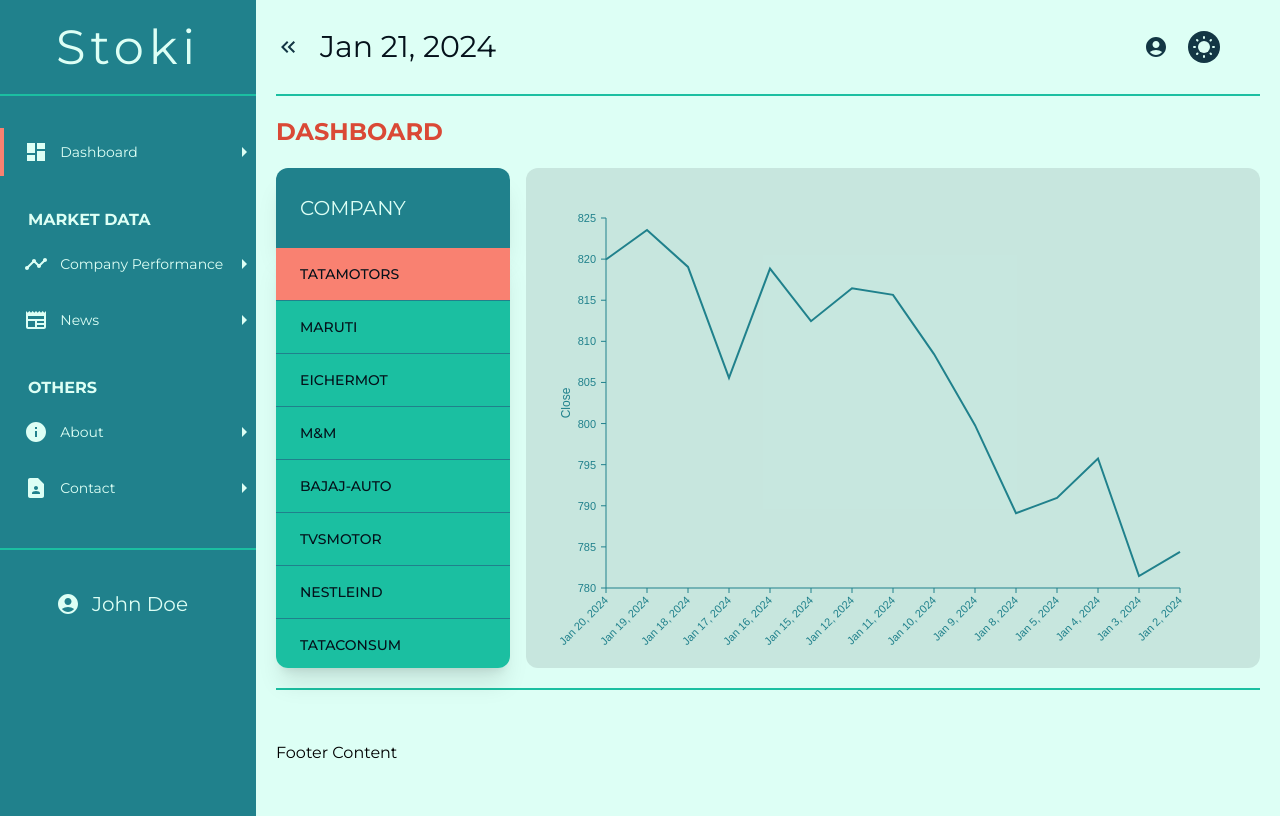
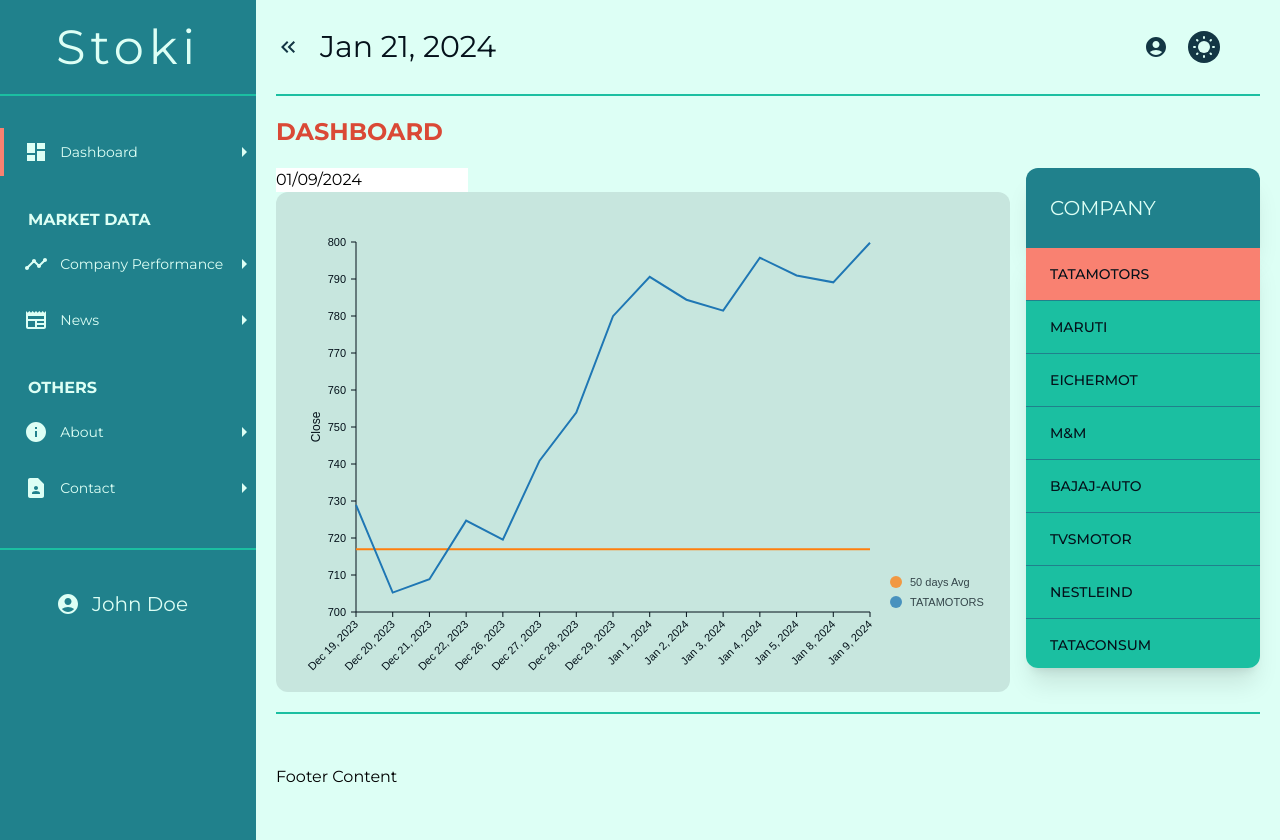
Before and after one commit to Ankit-AP-Paul/stock-prediction-website, a Next.js app: page /dashboard in a window 1280 px wide. Before the commit the page ends 816 px from the top, so only its background shows below. Built offline with nearby package versions, Linux system fonts and the light colour scheme.

Commit message:
Added datepicker and 50days average

```diff
--- a/package.json
+++ b/package.json
@@ -21,6 +21,7 @@
     "papaparse": "^5.4.1",
     "react": "^18",
     "react-d3-library": "^1.1.8",
+    "react-datepicker": "^6.2.0",
     "react-dom": "^18",
     "resize-observer-polyfill": "^1.5.1"
   },
--- a/src/components/GraphDemo.jsx
+++ b/src/components/GraphDemo.jsx
@@ -7,38 +7,49 @@
   ssr: false,
 });
 
-const GraphDemo = ({ classes, tickerName, mode }) => {
+const GraphDemo = ({ classes, tickerName, mode, startDate }) => {
+  const date = new Date(startDate);
+  const year = date.getFullYear();
+  const month = String(date.getMonth() + 1).padStart(2, "0");
+  const day = String(date.getDate()).padStart(2, "0");
+  const formattedDate = `${year}-${month}-${day}`;
+
   const [data, setData] = useState([]);
-  const [datalen, setDatalen] = useState(0);
-  // console.log(datalen);
+  const [avg50, setAvg50] = useState(0);
   const [startIdx, setStartIdx] = useState(0);
-  const [endIdx, setEndIdx] = useState(15);
-  const [isDragging, setIsDragging] = useState(false);
-  const [prevScreenX, setPrevScreenX] = useState(null);
-  const [isMovingRight, setIsMovingRight] = useState(false);
+  const [endIdx, setEndIdx] = useState(0);
+  // const [isDragging, setIsDragging] = useState(false);
+  // const [prevScreenX, setPrevScreenX] = useState(null);
+  // const [isMovingRight, setIsMovingRight] = useState(false);
+
+  // Formatting date
 
   useEffect(() => {
     const fetchData = async () => {
       try {
         const response = await fetch("./data/" + tickerName + ".NS.csv");
         var csvData = await response.text();
+        const rows = csvData.split("\n");
 
-        const rows = csvData.split("\n");
-        setDatalen(rows.length - 1);
-        const header = rows[0];
-        const reversedRows = [header, ...rows.slice(1).reverse()];
-        var date_close = [];
-        reversedRows.map((row) => {
-          const cols = row.split(",");
-          if (cols[0] && cols[4]) {
-            // console.log(cols[0] + "," + cols[4]);
-            date_close.push(cols[0] + "," + cols[4]);
+        for (let i = 0; i < rows.length; i++) {
+          const row = rows[i].trim().split(",");
+          const date = row[0];
+          if (date === formattedDate) {
+            setEndIdx(i);
+            break;
           }
-        });
+        }
+        let closeSum = 0;
+        for (let i = endIdx; i >= endIdx - 50; i--) {
+          const row = rows[i].trim().split(",");
+          const close = parseInt(row[4]);
+          closeSum = closeSum + close;
+        }
+        setAvg50(closeSum / 50);
+        console.log(avg50);
 
-        // Join the reversed rows back into CSV data
-        csvData = date_close.join("\n");
-
+        if (endIdx - 15 >= 0) setStartIdx(endIdx - 15);
+        else setStartIdx(0);
         Papa.parse(csvData, {
           header: true,
           dynamicTyping: true,
@@ -50,14 +61,25 @@
                   y: Close,
                 }
             );
-            // console.log(dataArray);
+            const avg50array = result.data.slice(startIdx, endIdx).map(
+              ({ Date, Close }) =>
+                Close && {
+                  x: parseDate(Date),
+                  y: avg50,
+                }
+            );
             const data2 = [
               {
                 id: tickerName,
+                color: mode === "dark" ? "#DDFFF5" : "#04111A",
                 data: dataArray,
               },
+              {
+                id: "50 days Avg",
+                color: mode === "dark" ? "#DDFFF5" : "#04111A",
+                data: avg50array,
+              },
             ];
-
             setData(data2);
           },
           error: function (error) {
@@ -69,14 +91,14 @@
       }
     };
 
+    console.log(data);
     fetchData();
-  }, [startIdx, endIdx, tickerName]);
+  }, [startIdx, endIdx, tickerName, formattedDate, avg50]);
 
   const parseDate = (dateString) => {
     const options = { day: "numeric", month: "short", year: "numeric" };
 
     if (dateString) {
-      console.log(dateString);
       const ds = new Date(dateString);
       const formatted_date = ds.toLocaleDateString("en-US", {
         month: "short",
@@ -85,57 +107,59 @@
       });
       return formatted_date;
     }
-    // Return null or handle the case when dateString is null
+
     return null;
   };
 
-  const handleWheel = (e) => {
-    // Increase or decrease the number of rows based on scroll direction
-    const delta = e.deltaY;
-    const step = delta > 0 ? 1 : -1;
-    // console.log(startIdx);
-    if (startIdx == 0) {
-      if (step == -1 && endIdx <= 20 && endIdx >= 6) setEndIdx(endIdx - 1);
-      if (step == 1 && endIdx < 20 && endIdx >= 5) setEndIdx(endIdx + 1);
-    }
-    if (startIdx > 0) {
-      if (step == -1 && endIdx - startIdx >= 6) {
-        setEndIdx(endIdx - 1);
-        setStartIdx(startIdx + 1);
-      }
-      if (step == 1 && endIdx - startIdx <= 20) {
-        setEndIdx(endIdx + 1);
-        setStartIdx(startIdx - 1);
-      }
-      // step == 1 && setEndIdx(endIdx + 1) && setStartIdx(startIdx + 1);
-    }
+  // const handleWheel = (e) => {
+  //   // Increase or decrease the number of rows based on scroll direction
+  //   const delta = e.deltaY;
+  //   const step = delta > 0 ? 1 : -1;
+  //   // console.log(startIdx);
+  //   if (startIdx == 0) {
+  //     if (step == -1 && endIdx <= 20 && endIdx >= 6) setEndIdx(endIdx - 1);
+  //     if (step == 1 && endIdx < 20 && endIdx >= 5) setEndIdx(endIdx + 1);
+  //   }
+  //   if (startIdx > 0) {
+  //     if (step == -1 && endIdx - startIdx >= 6) {
+  //       setEndIdx(endIdx - 1);
+  //       setStartIdx(startIdx + 1);
+  //     }
+  //     if (step == 1 && endIdx - startIdx <= 20) {
+  //       setEndIdx(endIdx + 1);
+  //       setStartIdx(startIdx - 1);
+  //     }
+  //     // step == 1 && setEndIdx(endIdx + 1) && setStartIdx(startIdx + 1);
+  //   }
+  //   if (endIdx == datalen - 1) {
+  //     if (step == -1 && endIdx - startIdx <= 15) setEndIdx(startIdx + 1);
+  //     if (step == 1 && endIdx - startIdx >= 5) setEndIdx(startIdx - 1);
+  //   }
 
-    // startIdx + step >= 0 && setStartIdx(startIdx + step);
-    // endIdx + step >= 5 && setEndIdx(endIdx + step);
-  };
+  //   // startIdx + step >= 0 && setStartIdx(startIdx + step);
+  //   // endIdx + step >= 5 && setEndIdx(endIdx + step);
+  // };
 
-  const handleMouseDown = (e) => {
-    setIsDragging(true);
-    setPrevScreenX(e.screenX);
-  };
+  // const handleMouseDown = (e) => {
+  //   // setIsDragging(true);
+  //   setPrevScreenX(e.screenX);
+  // };
 
-  const handleMouseMove = (e) => {
-    if (isDragging) {
-      const delta = e.screenX - prevScreenX;
-      setPrevScreenX(e.screenX);
-      delta >= 0 ? setIsMovingRight(true) : setIsMovingRight(false);
-      // console.log(startIdx, endIdx);
-      console.log(datalen);
-
-      if (!isMovingRight) {
-        startIdx + 1 <= datalen - 20 && setStartIdx(startIdx + 1);
-        endIdx + 1 <= datalen - 1 && setEndIdx(endIdx + 1);
-      } else {
-        startIdx - 1 >= 0 && setStartIdx(startIdx - 1);
-        endIdx - 1 >= 20 && setEndIdx(endIdx - 1);
-      }
-    }
-  };
+  // const handleMouseMove = (e) => {
+  //   if (isDragging) {
+  //     const delta = e.screenX - prevScreenX;
+  //     setPrevScreenX(e.screenX);
+  //     delta >= 0 ? setIsMovingRight(true) : setIsMovingRight(false);
+  //     // console.log(isMovingRight);
+  //     if (!isMovingRight) {
+  //       startIdx + 1 <= datalen - 20 && setStartIdx(startIdx + 1);
+  //       endIdx + 1 <= datalen - 1 && setEndIdx(endIdx + 1);
+  //     } else {
+  //       startIdx - 1 >= 0 && setStartIdx(startIdx - 1);
+  //       endIdx - 1 >= 20 && setEndIdx(endIdx - 1);
+  //     }
+  //   }
+  // };
 
   const handleMouseOut = () => {
     setIsDragging(false);
@@ -145,19 +169,20 @@
     setIsDragging(false);
     setPrevScreenX(null);
   };
+
   return (
     <div
-      onWheel={handleWheel}
-      onMouseDown={handleMouseDown}
-      onMouseMove={handleMouseMove}
-      onMouseUp={handleMouseUp}
-      onMouseOut={handleMouseOut}
-      className={`bg-dark bg-opacity-10 rounded-xl cursor-default  ${classes}`}
+      // onWheel={handleWheel}
+      // onMouseDown={handleMouseDown}
+      // onMouseMove={handleMouseMove}
+      // onMouseUp={handleMouseUp}
+      // onMouseOut={handleMouseOut}
+      className={`bg-dark bg-opacity-10 pr-5 rounded-xl cursor-default  ${classes}`}
       style={{ overflow: "hidden", userSelect: "none" }}
     >
       <OverviewChart
         data={data}
-        themeCol={mode === "light" ? "#20818C" : "#DDFFF5"}
+        themeCol={mode === "dark" ? "#DDFFF5" : "#04111A"}
       />
     </div>
   );
--- a/src/components/OverviewChart.jsx
+++ b/src/components/OverviewChart.jsx
@@ -4,7 +4,11 @@
 const OverviewChart = ({ data, themeCol }) => {
   // eslint-disable-line react-hooks/exhaustive-deps
   if (!data) return <div>Data not present</div>;
-  else
+  else {
+    console.log(data);
+    // const maxY = Math.max(
+    //   ...data.flatMap((dataset) => dataset.data.map((point) => point.y))
+    // );
     return (
       <ResponsiveLine
         data={data}
@@ -41,14 +45,16 @@
             },
           },
         }}
-        colors={() => themeCol}
-        margin={{ top: 50, right: 80, bottom: 80, left: 80 }}
-        xScale={{ type: "point" }}
+        // colors={() => themeCol}
+
+        colors={{ scheme: "category10" }}
+        margin={{ top: 50, right: 120, bottom: 80, left: 80 }}
+        xScale={{ type: "point", min: "auto", max: "auto" }}
         yScale={{
           type: "linear",
           min: "auto",
           max: "auto",
-          stacked: true,
+          stacked: false,
           reverse: false,
         }}
         yFormat=" >-.2f"
@@ -81,37 +87,35 @@
         pointLabelYOffset={-12}
         useMesh={true}
         // animate={false}
-        legends={
-          undefined
-          //   [
-          //   {
-          //     anchor: "bottom-right",
-          //     direction: "column",
-          //     justify: false,
-          //     translateX: 100,
-          //     translateY: 0,
-          //     itemsSpacing: 0,
-          //     itemDirection: "left-to-right",
-          //     itemWidth: 80,
-          //     itemHeight: 20,
-          //     itemOpacity: 0.75,
-          //     symbolSize: 12,
-          //     symbolShape: "circle",
-          //     symbolBorderColor: "rgba(0, 0, 0, .5)",
-          //     effects: [
-          //       {
-          //         on: "hover",
-          //         style: {
-          //           itemBackground: "rgba(0, 0, 0, .03)",
-          //           itemOpacity: 1,
-          //         },
-          //       },
-          //     ],
-          //   },
-          // ]
-        }
+        legends={[
+          {
+            anchor: "bottom-right",
+            direction: "column",
+            justify: false,
+            translateX: 100,
+            translateY: 0,
+            itemsSpacing: 0,
+            itemDirection: "left-to-right",
+            itemWidth: 80,
+            itemHeight: 20,
+            itemOpacity: 0.75,
+            symbolSize: 12,
+            symbolShape: "circle",
+            symbolBorderColor: "rgba(0, 0, 0, .5)",
+            effects: [
+              {
+                on: "hover",
+                style: {
+                  itemBackground: "rgba(0, 0, 0, .03)",
+                  itemOpacity: 1,
+                },
+              },
+            ],
+          },
+        ]}
       />
     );
+  }
 };
 
 export default OverviewChart;
--- a/src/components/hooks/useThemeSwitcher.jsx
+++ b/src/components/hooks/useThemeSwitcher.jsx
@@ -2,7 +2,7 @@
 
 const useThemeSwitcher = () => {
   const preferDarkQuery = "(prefer-color-scheme: dark)";
-  const [mode, setMode] = useState("");
+  const [mode, setMode] = useState("dark");
 
   useEffect(() => {
     //     Create a mediaQuery variable that uses window.matchMedia to check if the user's system prefers a dark color scheme.
--- a/src/pages/dashboard.js
+++ b/src/pages/dashboard.js
@@ -2,6 +2,10 @@
 import Head from "next/head";
 import Layout from "@/components/Layout";
 import GraphDemo from "@/components/GraphDemo";
+
+import DatePicker from "react-datepicker";
+
+import "react-datepicker/dist/react-datepicker.css";
 
 const tickers = [
   "TATAMOTORS.NS",
@@ -130,7 +134,10 @@
 const dashboard = ({ mode }) => {
   const [tickerRows, setTickerRows] = useState([]);
   const [activeTicker, setActiveTicker] = useState("");
-  // console.log(tickerRows);
+  // const [startDate, setStartDate] = useState(new Date());
+  const [startDate, setStartDate] = useState(
+    "Tue Jan 09 2024 12:51:46 GMT+0530 (India Standard Time)"
+  );
 
   useEffect(() => {
     const fetchTickers = async () => {
@@ -144,9 +151,7 @@
         rows.map((row) => {
           row = row.replace(".NS", "");
           tr.push(row);
-          // console.log(row);
         });
-        // Update state with the array of rows
         setTickerRows(tr);
       } catch (error) {
         console.error("Error fetching tickers:", error.message);
@@ -168,20 +173,25 @@
             DASHBOARD
           </h2>
           <div className="grid grid-cols-8 gap-4">
-            <CompanyList
-              tickerList={tickerRows}
-              setActiveTicker={setActiveTicker}
-              activeTicker={activeTicker}
-            />
             <div className="col-span-6">
+              <DatePicker
+                selected={startDate}
+                onChange={(date) => setStartDate(date)}
+              />
               {activeTicker && (
                 <GraphDemo
+                  startDate={startDate}
                   mode={mode}
                   classes="h-[500px] w-full"
                   tickerName={activeTicker}
                 />
               )}
             </div>
+            <CompanyList
+              tickerList={tickerRows}
+              setActiveTicker={setActiveTicker}
+              activeTicker={activeTicker}
+            />
           </div>
         </Layout>
       </div>
```
Also changed, not shown: 1 other file (tests, documents, lock files or other folders).
